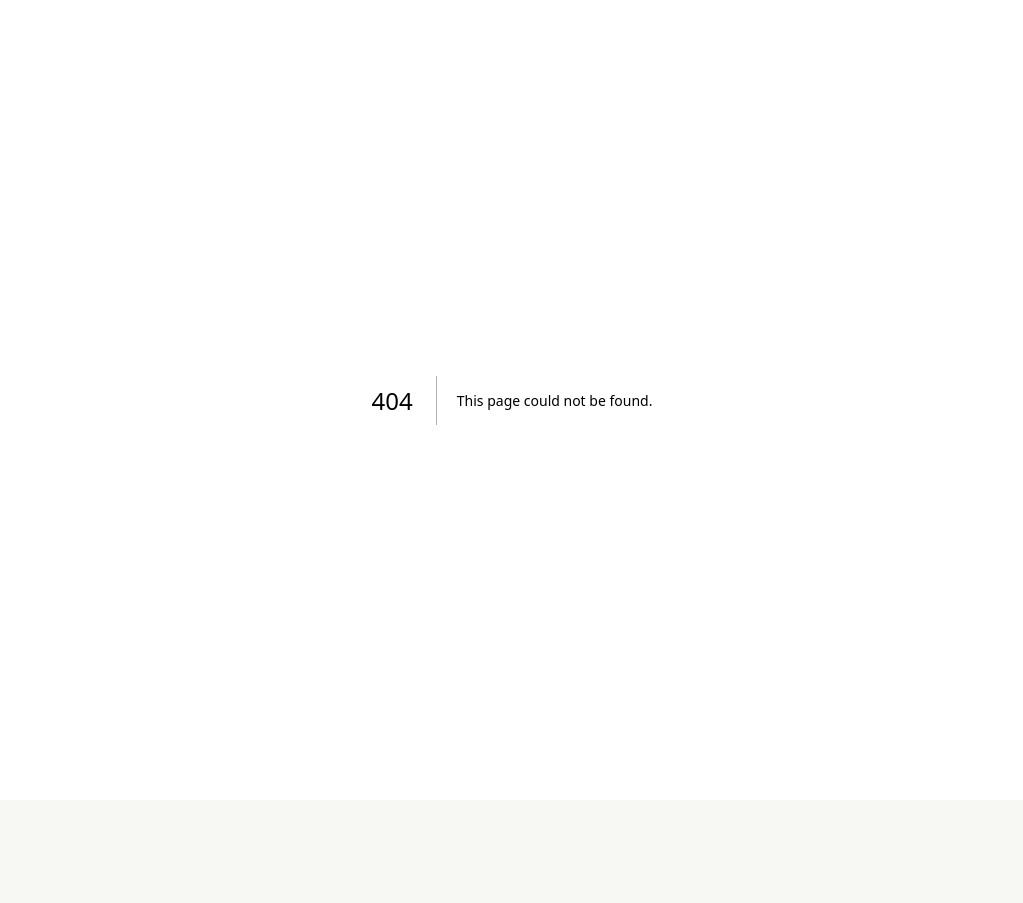
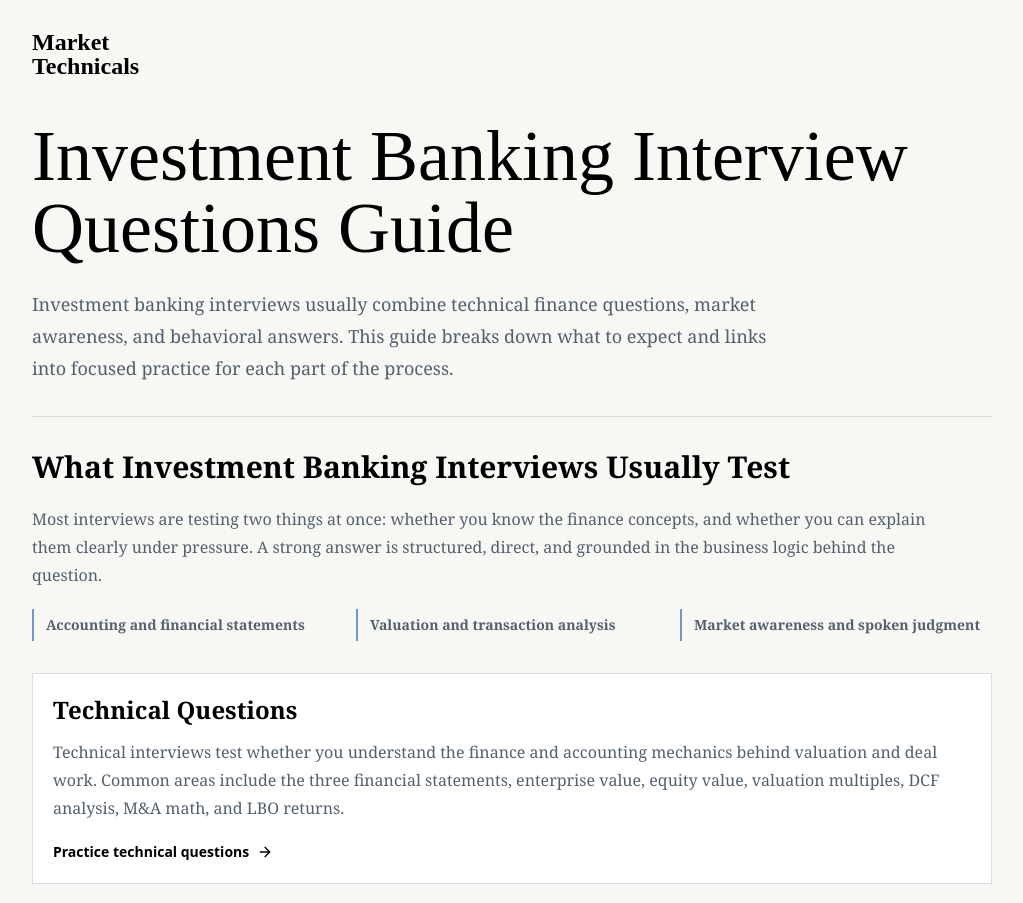
Before and after one commit to NUFinanceProjects/Market-Technicals, a Next.js app: page /investment-banking-interview-questions in a window 1280 px wide. Before the commit this address had no page. Shown: the top 903 px of the page, without its empty margins (128-1151 px from the left). Before the commit the page ends 800 px from the top, so only its background shows below. Built offline with nearby package versions, Linux system fonts and the light colour scheme.

Commit message:
Add investment banking interview guide

```diff
--- /dev/null
+++ b/app/investment-banking-interview-questions/page.tsx
@@ -0,0 +1,189 @@
+import type { Metadata } from "next";
+import Link from "next/link";
+import { ArrowRight } from "lucide-react";
+import { BreadcrumbJsonLd } from "../BreadcrumbJsonLd";
+
+const siteUrl = "https://www.market-technicals.com";
+const pageUrl = `${siteUrl}/investment-banking-interview-questions`;
+const pageTitle =
+  "Investment Banking Interview Questions Guide | Market Technicals";
+const pageDescription =
+  "Learn how to prepare for investment banking interview questions across accounting, valuation, DCFs, M&A, LBOs, market scenarios, and behavioral answers.";
+
+const articleJsonLd = {
+  "@context": "https://schema.org",
+  "@type": "Article",
+  headline: "Investment Banking Interview Questions Guide",
+  description: pageDescription,
+  url: pageUrl,
+  author: {
+    "@type": "Organization",
+    name: "Market Technicals",
+    url: siteUrl,
+  },
+  publisher: {
+    "@type": "Organization",
+    name: "Market Technicals",
+    logo: {
+      "@type": "ImageObject",
+      url: `${siteUrl}/icon-192.png`,
+    },
+  },
+  mainEntityOfPage: pageUrl,
+  inLanguage: "en-US",
+};
+
+const sections = [
+  {
+    title: "Technical Questions",
+    body: "Technical interviews test whether you understand the finance and accounting mechanics behind valuation and deal work. Common areas include the three financial statements, enterprise value, equity value, valuation multiples, DCF analysis, M&A math, and LBO returns.",
+    href: "/TechnicalQuestions",
+    linkText: "Practice technical questions",
+  },
+  {
+    title: "Accounting Questions",
+    body: "Accounting questions usually focus on how line items move across the income statement, balance sheet, and cash flow statement. Strong answers are precise, but still spoken naturally enough for an interview.",
+    href: "/TechnicalQuestions",
+    linkText: "Review accounting prompts",
+  },
+  {
+    title: "Valuation, DCF, M&A, and LBO Questions",
+    body: "Valuation questions ask how businesses are priced, while DCF, merger model, and LBO questions test how assumptions flow through a model. The best preparation is repeated practice explaining the logic out loud.",
+    href: "/MI400",
+    linkText: "Open the M&I 400 bank",
+  },
+  {
+    title: "Market Scenario Questions",
+    body: "Market scenario questions ask you to reason through current events, rates, credit spreads, public companies, IPOs, M&A activity, and investor behavior. Interviewers want clear thinking more than memorized headlines.",
+    href: "/MarketScenarios",
+    linkText: "Practice market scenarios",
+  },
+  {
+    title: "Behavioral Questions",
+    body: "Behavioral interviews cover your story, why investment banking, why this firm, strengths, weaknesses, leadership, conflict, failure, and deal or internship experience. Good answers are structured, specific, and concise.",
+    href: "/BehavioralPractice",
+    linkText: "Practice behavioral answers",
+  },
+];
+
+export const metadata: Metadata = {
+  title: pageTitle,
+  description: pageDescription,
+  alternates: {
+    canonical: "/investment-banking-interview-questions",
+  },
+  openGraph: {
+    title: pageTitle,
+    description: pageDescription,
+    url: "/investment-banking-interview-questions",
+  },
+};
+
+export default function InvestmentBankingInterviewQuestionsPage() {
+  return (
+    <main className="min-h-screen bg-[#f7f7f4] text-ink">
+      <BreadcrumbJsonLd
+        name="Investment Banking Interview Questions Guide"
+        path="/investment-banking-interview-questions"
+      />
+      <script
+        type="application/ld+json"
+        dangerouslySetInnerHTML={{
+          __html: JSON.stringify(articleJsonLd).replace(/</g, "\\u003c"),
+        }}
+      />
+
+      <div className="mx-auto flex w-full max-w-5xl flex-col gap-8 px-4 py-8 sm:px-6 lg:px-8">
+        <header className="border-b border-line pb-8">
+          <Link
+            href="/"
+            className="font-['Times_New_Roman',Georgia,serif] text-2xl font-black leading-[0.82] text-black hover:underline"
+          >
+            Market
+            <br />
+            Technicals
+          </Link>
+          <h1 className="mt-10 max-w-4xl font-['Times_New_Roman',Georgia,serif] text-5xl font-normal leading-[0.96] tracking-normal text-black sm:text-6xl lg:text-7xl">
+            Investment Banking Interview Questions Guide
+          </h1>
+          <p className="mt-6 max-w-3xl text-lg leading-8 text-steel">
+            Investment banking interviews usually combine technical finance
+            questions, market awareness, and behavioral answers. This guide
+            breaks down what to expect and links into focused practice for each
+            part of the process.
+          </p>
+        </header>
+
+        <section className="grid gap-5">
+          <h2 className="text-3xl font-black text-black">
+            What Investment Banking Interviews Usually Test
+          </h2>
+          <p className="max-w-4xl text-base leading-7 text-steel">
+            Most interviews are testing two things at once: whether you know the
+            finance concepts, and whether you can explain them clearly under
+            pressure. A strong answer is structured, direct, and grounded in the
+            business logic behind the question.
+          </p>
+          <div className="grid gap-3 md:grid-cols-3">
+            {[
+              "Accounting and financial statements",
+              "Valuation and transaction analysis",
+              "Market awareness and spoken judgment",
+            ].map((item) => (
+              <div
+                key={item}
+                className="border-l-2 border-mint bg-transparent py-1 pl-3 text-sm font-semibold leading-6 text-steel"
+              >
+                {item}
+              </div>
+            ))}
+          </div>
+        </section>
+
+        <section className="grid gap-5">
+          {sections.map((section) => (
+            <article key={section.title} className="border border-line bg-panel p-5">
+              <h2 className="text-2xl font-black text-black">{section.title}</h2>
+              <p className="mt-3 text-base leading-7 text-steel">{section.body}</p>
+              <Link
+                href={section.href}
+                className="mt-5 inline-flex items-center gap-2 font-sans text-sm font-black text-black hover:underline"
+              >
+                {section.linkText}
+                <ArrowRight size={16} />
+              </Link>
+            </article>
+          ))}
+        </section>
+
+        <section className="border-t border-line pt-6">
+          <h2 className="text-3xl font-black text-black">
+            How to Practice Efficiently
+          </h2>
+          <p className="mt-3 max-w-4xl text-base leading-7 text-steel">
+            Start with targeted technical reps, then mix in market scenarios and
+            behavioral prompts once the core concepts feel familiar. For signed-in
+            users, Market Technicals tracks completed M&I and behavioral
+            questions, saves recent session averages, and keeps reference stories
+            ready for fit interviews.
+          </p>
+          <div className="mt-5 flex flex-wrap gap-3">
+            <Link
+              href="/MixedPractice"
+              className="inline-flex h-11 items-center justify-center gap-2 bg-mint px-4 font-sans text-sm font-black text-black transition hover:bg-[#89a9cf]"
+            >
+              Start mixed practice
+              <ArrowRight size={16} />
+            </Link>
+            <Link
+              href="/"
+              className="inline-flex h-11 items-center justify-center border border-line bg-white px-4 font-sans text-sm font-black text-black transition hover:border-mint"
+            >
+              Back to home
+            </Link>
+          </div>
+        </section>
+      </div>
+    </main>
+  );
+}
--- a/app/page.tsx
+++ b/app/page.tsx
@@ -1410,6 +1410,11 @@ export default function Home({
   const isMiScreen = screen === "mi" || screen === "miQuiz";
   const isBehavioralScreen = screen === "behavioral" || screen === "behavioralQuiz";
   const isPrepScreen = screen === "prep";
+  const shouldShowGuideLink =
+    screen === "mi" ||
+    screen === "behavioral" ||
+    screen === "prep" ||
+    screen === "setup";
   const isModeHeader = isPracticeScreen || isMiScreen || isBehavioralScreen || isPrepScreen;
   const pageHeaderTitle = isPracticeScreen
     ? selectedMode.title
@@ -2891,6 +2896,8 @@ export default function Home({
             </button>
           </section>
         )}
+
+        {shouldShowGuideLink && <SeoGuideLink />}
       </div>
     </main>
   );
@@ -3580,6 +3587,23 @@ function ResultBlock({ label, value }: { label: string; value: string }) {
   );
 }
 
+function SeoGuideLink() {
+  return (
+    <aside className="border-t border-line pt-5">
+      <p className="max-w-3xl text-sm leading-6 text-steel">
+        Looking for the full interview prep overview?{" "}
+        <a
+          href="/investment-banking-interview-questions"
+          className="font-semibold text-black underline underline-offset-4"
+        >
+          Read the investment banking interview questions guide
+        </a>
+        .
+      </p>
+    </aside>
+  );
+}
+
 function ResourceGroup({
   title,
   description,
--- a/app/sitemap.ts
+++ b/app/sitemap.ts
@@ -10,6 +10,7 @@ const routes = [
   "/MixedPractice",
   "/BehavioralPractice",
   "/Prep",
+  "/investment-banking-interview-questions",
 ];
 
 export default function sitemap(): MetadataRoute.Sitemap {
```
